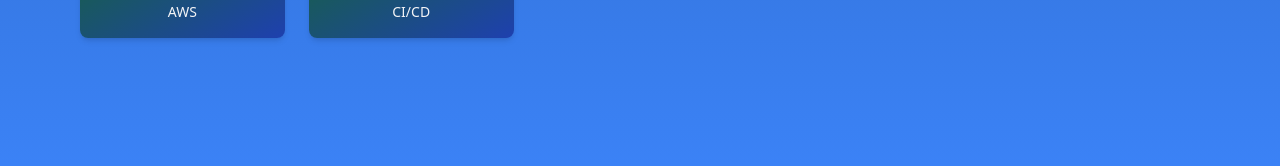
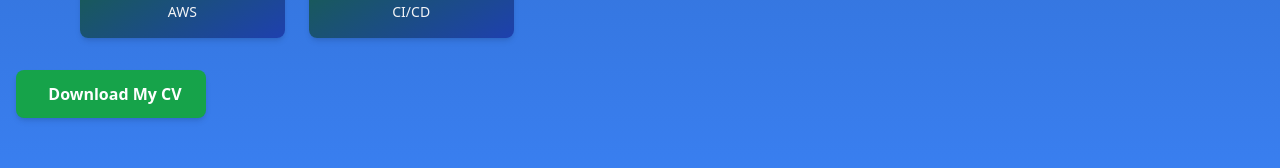
Before and after one commit to San2021331091/portfolio, a Nuxt app: page /about in a window 1280 px wide. Shown: the part 1911-2079 px from the top of the page. Built offline with nearby package versions, Linux system fonts and the light colour scheme.

Commit message:
Add button to download CV in about.vue

```diff
--- a/app/pages/about.vue
+++ b/app/pages/about.vue
@@ -81,6 +81,15 @@
       <SkillCard label="CI/CD" logo="https://i.postimg.cc/L4wyj49D/ci.png" />
     </div>
   </div>
+  <div class="mt-8">
+      <button
+    class="inline-flex items-center gap-2 rounded-lg bg-green-600 px-6 py-3 text-white font-semibold shadow-md
+           hover:bg-green-700 active:scale-95 transition-all duration-200"
+    onclick="window.location.href='https://drive.google.com/uc?export=download&id=1yy9JeRTFp79qW8hxuJTi0-4tFAPQLlji';"
+  >
+    Download My CV
+      </button>
+    </div>
 </section>
 
 
```
